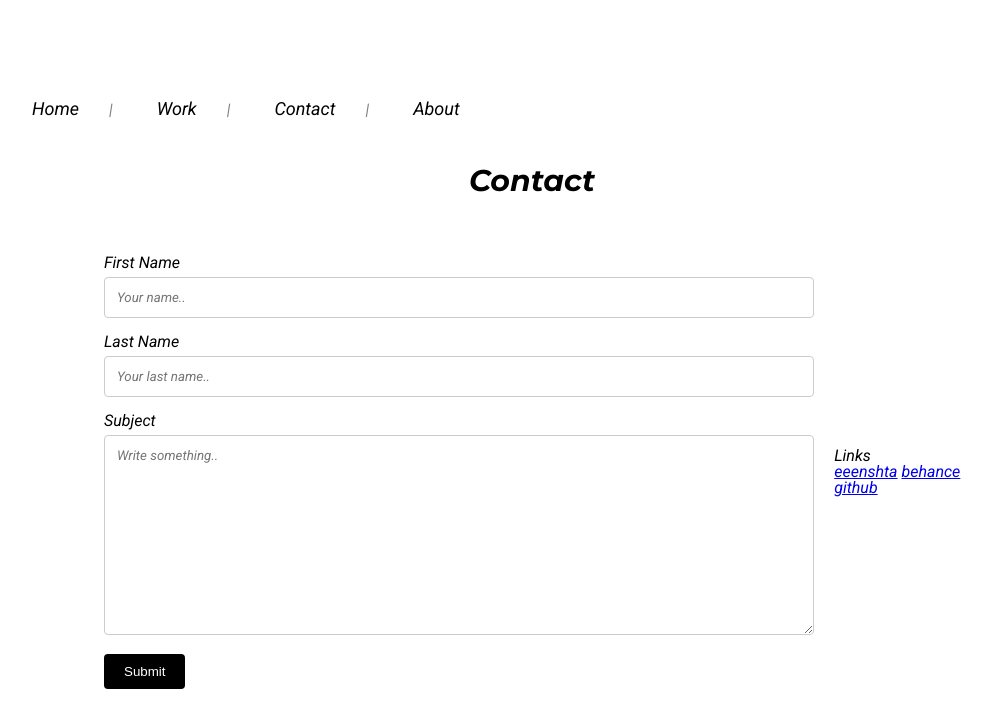
After one commit to siddhant-glitch/Dimri_S_Portfolio, a PHP site: page /contact.html in a window 1280 px wide. The commit adds this page. Shown: the top 728 px of the page, without its empty margins (108-1099 px from the left). Run offline with PHP 8.4, Linux system fonts and the light colour scheme.

Commit message:
adding contact and about pages with other changes in sass

```diff
--- /dev/null
+++ b/contact.html
@@ -0,0 +1,64 @@
+<!DOCTYPE html>
+<html>
+<head>
+    <meta charset='utf-8'>
+    <title>portfolio</title>
+    <link href="https://fonts.googleapis.com/css2?family=Montserrat:ital,wght@1,700&display=swap" rel="stylesheet">
+    <link href="https://fonts.googleapis.com/css2?family=Roboto:ital@1&display=swap" rel="stylesheet">
+
+    <meta content="width=device-width, initial-scale=1" name="viewport" />
+    <link rel='stylesheet' type='text/css' media='screen' href='css/reset.css'>
+    <link rel='stylesheet' type='text/css' media='screen' href='css/master.css'>
+
+</head>
+<body>
+
+
+        <nav class="fixed_nav">
+            <ul>
+                <li><a href="index.html">Home</a></li><span class="sep_bar">|</span>
+                <li><a href="#">Work</a></li><span class="sep_bar">|</span>
+                <li><a href="contact.html">Contact</a></li><span class="sep_bar">|</span>
+                <li><a href="about.html">About</a></li>
+            </ul>
+        </nav>
+        <h2 class="heading">Contact</h2>
+        <section class="bigContactContainer">
+
+            <div class="contactContainer">
+                <form action="/action_page.php">
+                <label for="fname">First Name</label>
+                <input type="text" id="fname" name="firstname" placeholder="Your name..">
+
+                <label for="lname">Last Name</label>
+                <input type="text" id="lname" name="lastname" placeholder="Your last name..">
+
+                <label for="subject">Subject</label>
+                <textarea id="subject" name="subject" placeholder="Write something.." style="height:200px"></textarea>
+
+                <input type="submit" value="Submit">
+                </form>
+            </div>
+
+            <div class="extraInfo">
+                <div class="ContactNo"></div>
+                <div class="email"></div>
+                <div class="address"></div>
+                <div class="links">
+                    <h2>Links</h2>
+                    <div class="linkImages">
+                        <a href="#">eeenshta</a>
+                        <a href="#">behance</a>
+                        <a href="#">github</a>
+                    </div>
+                </div>
+
+            </div>
+
+        </section>
+
+
+
+    <script src='js/main.js'></script>
+</body>
+</html>
--- a/css/master.css
+++ b/css/master.css
@@ -1,4 +1,9 @@
 body {
+  border: none;
+  font-family: "Roboto", sans-serif;
+}
+
+.fixed_bg {
   background-color: pink;
   overflow: hidden;
   background-image: url(../images/bgrd.jpg);
@@ -6,9 +11,6 @@ body {
   background-repeat: no-repeat;
   background-position: top center;
   height: 100vh;
-}
-
-.fixed_bg {
   width: 100%;
 }
 .fixed_bg img {
@@ -54,8 +56,17 @@ body {
   padding-left: 30px;
 }
 
+.heading {
+  font-family: "Montserrat", sans-serif;
+  margin: 0 auto;
+  width: 100%;
+  text-align: center;
+  padding-top: 13%;
+  font-size: 30px;
+}
+
 .fixed_nav {
-  color: whitesmoke;
+  color: grey;
   font-family: "Roboto", sans-serif;
   padding-left: 100px;
   padding-top: 100px;
@@ -83,6 +94,58 @@ body {
 .fixed_nav li a:hover {
   color: grey;
   font-size: 19px;
+}
+
+.bigContactContainer {
+  padding-top: 3%;
+  margin: 0 auto;
+  width: 70%;
+  display: flex;
+  flex-direction: row;
+  align-items: center;
+  justify-content: space-between;
+}
+
+.contactContainer {
+  border-radius: 5px;
+  background-color: white;
+  padding: 20px;
+}
+
+input[type=text], select, textarea {
+  font-family: "Roboto", sans-serif;
+  width: 100%;
+  padding: 12px;
+  border: 1px solid #ccc;
+  border-radius: 4px;
+  box-sizing: border-box;
+  margin-top: 6px;
+  margin-bottom: 16px;
+  resize: vertical;
+}
+
+input[type=submit] {
+  background-color: black;
+  color: white;
+  padding: 10px 20px;
+  border: none;
+  border-radius: 4px;
+  margin: 0 auto;
+  cursor: pointer;
+}
+
+input[type=submit]:hover {
+  background-color: grey;
+}
+
+.bigAboutContainer {
+  padding-top: 3%;
+  margin: 0 auto;
+  width: 70%;
+  display: flex;
+  flex-direction: row;
+  align-items: center;
+  justify-content: space-between;
 }
 
 @media only screen and (max-width: 1182px) {
--- a/index.html
+++ b/index.html
@@ -18,7 +18,7 @@
             <ul>
                 <li><a href="#">Home</a></li><span class="sep_bar">|</span>
                 <li><a href="#">Work</a></li><span class="sep_bar">|</span>
-                <li><a href="#">Contact</a></li><span class="sep_bar">|</span>
+                <li><a href="contact.html">Contact</a></li><span class="sep_bar">|</span>
                 <li><a href="#">About</a></li>
             </ul>
         </nav>
--- a/sass/master.scss
+++ b/sass/master.scss
@@ -1,3 +1,5 @@
 @import 'modules/_main.scss';
 @import 'modules/_nav.scss';
+@import 'modules/_contact.scss';
+@import 'modules/_about.scss';
 @import 'modules/_mediaQueries.scss';
--- /dev/null
+++ b/sass/modules/_about.scss
@@ -0,0 +1,9 @@
+.bigAboutContainer{
+    padding-top: 3%;
+    margin: 0 auto;
+    width: 70%;
+    display: flex;
+    flex-direction: row;
+    align-items: center;
+    justify-content: space-between;
+  }
--- /dev/null
+++ b/sass/modules/_contact.scss
@@ -0,0 +1,41 @@
+.bigContactContainer{
+  padding-top: 3%;
+  margin: 0 auto;
+  width: 70%;
+  display: flex;
+  flex-direction: row;
+  align-items: center;
+  justify-content: space-between;
+}
+
+.contactContainer {
+  border-radius: 5px;
+  background-color: white;
+  padding: 20px;
+}
+
+input[type=text], select, textarea {
+    font-family: 'Roboto', sans-serif;
+    width: 100%;
+    padding: 12px;
+    border: 1px solid #ccc;
+    border-radius: 4px;
+    box-sizing: border-box;
+    margin-top: 6px;
+    margin-bottom: 16px;
+    resize: vertical;
+  }
+
+  input[type=submit] {
+    background-color: black;
+    color: white;
+    padding: 10px 20px;
+    border: none;
+    border-radius: 4px;
+    margin: 0 auto;
+    cursor: pointer;
+  }
+
+  input[type=submit]:hover {
+    background-color: grey;
+  }
--- a/sass/modules/_main.scss
+++ b/sass/modules/_main.scss
@@ -1,4 +1,9 @@
 body{
+    border: none;
+    font-family: 'Roboto', sans-serif;
+}
+
+.fixed_bg{
     background-color: pink;
     overflow: hidden;
     background-image: url(../images/bgrd.jpg);
@@ -6,12 +11,6 @@ body{
     background-repeat: no-repeat;
     background-position: top center;
     height: 100vh;
-
-
-}
-
-.fixed_bg{
-
     width: 100%;
 
   img{
@@ -56,3 +55,15 @@ body{
 .sep_bar {
     padding-left: 30px;;
 }
+
+
+//contact and about page headings
+
+.heading{
+    font-family: 'Montserrat', sans-serif;
+    margin: 0 auto;
+    width: 100%;
+    text-align: center;
+    padding-top: 13%;
+    font-size: 30px;
+}
--- a/sass/modules/_nav.scss
+++ b/sass/modules/_nav.scss
@@ -1,5 +1,5 @@
 .fixed_nav{
-    color: whitesmoke;
+    color: grey;
     font-family: 'Roboto', sans-serif;
     padding-left: 100px;
     padding-top: 100px;
```
Also changed, not shown: about.html (added, +45 -0 lines), 1 other file.
